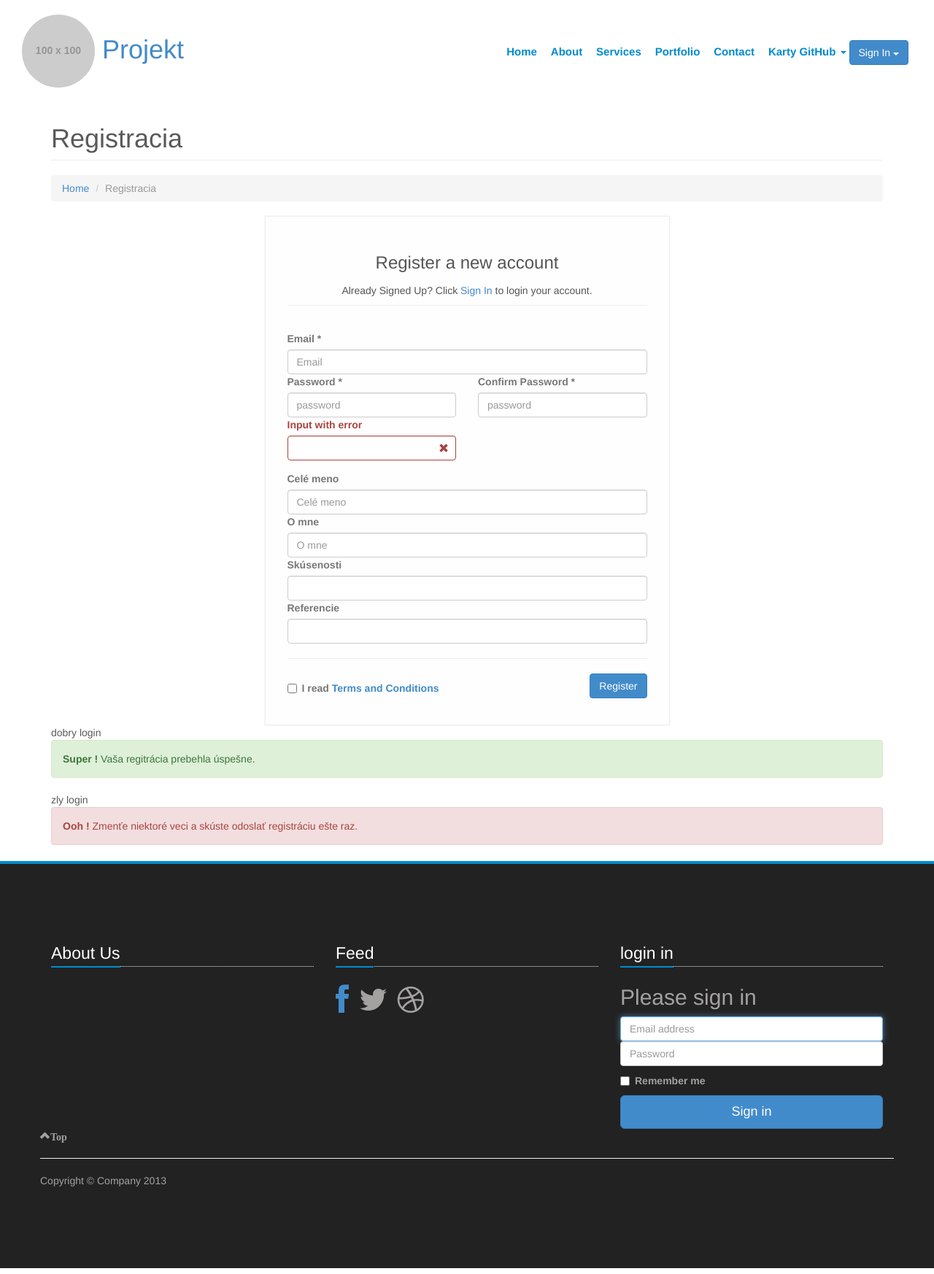
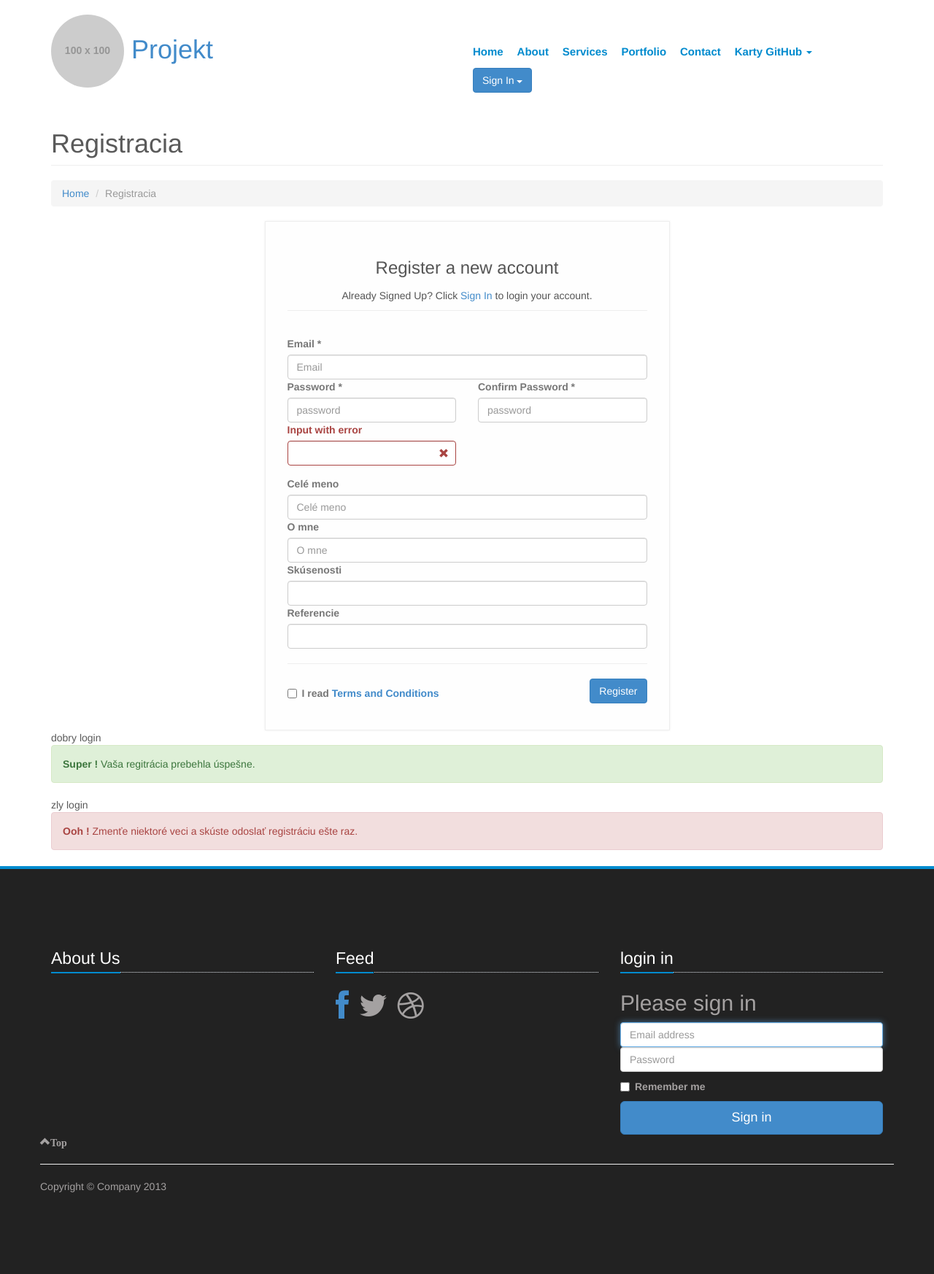
Before and after one commit to UMBTeamProject/UMBTeamProject, a PHP site: page /reg.html in a window 1280 px wide. Shown: the whole page at 73% size. Run offline with PHP 8.4, Linux system fonts and the light colour scheme; grey boxes labelled with a size stand in for pictures from a placeholder-image service; some libraries are stand-ins or nearby versions.

Commit message:
#36 oprava 1 a 2 bodu

```diff
--- a/Template/css/cover.css
+++ b/Template/css/cover.css
@@ -47,8 +47,7 @@ html,
  * Header
  */
 .masthead-brand {
-  /*margin-top: 10px;
-  margin-bottom: 10px;  */
+  margin-left: -15px;
 
 }
 
@@ -85,7 +84,7 @@ html,
 
 @media (min-width: 768px) {
   .masthead-brand {
-    float: left;
+
 
 
   }
@@ -97,8 +96,8 @@ html,
    }
 
   .masthead-nav {
-    float: right;
-    margin-right: 35px;
+    /*float: right; */
+   margin-left: 88px;
   }
 }
 
--- a/Template/reg.html
+++ b/Template/reg.html
@@ -20,16 +20,18 @@
 </head>
 
 <body>
+ <div class="container">
 
-<div class="masthead clearfix">
-
-            <div class="masthead-brand">
+       <div class="col-md-3 col-xs-2">
+          <div class="masthead-brand">
             <a href="./"><h1>
             <img class="img-circle" src="http://placehold.it/100x100" alt="logo" >  Projekt</h1>
             </a>
-            </div>
-
-            <ul class="nav masthead-nav">
+          </div>
+       </div>
+       <div class="col-md-2"></div>
+       <div class="col-md-7 col-xs-10">
+          <ul class="nav masthead-nav">
                 <li><a href="#top">Home</a>
             </li>
             <li><a href="#about">About</a>
@@ -56,13 +58,14 @@
                       <button type="button" class="btn btn-primary dropdown-toggle" data-toggle="dropdown">Sign In <span class="caret"></span>
                       </button>
                         <ul class="dropdown-menu" role="menu">
-                          <li><a href="index.html#login">Login</a></li>
+                          <li><a href="#login">Login</a></li>
                           <li><a href="reg.html">Register</a></li>
                         </ul>
                   </div>
-        </ul>
+          </ul>
+         </div>
 
-        </div>
+    </div>
 
  <div class="container">
     <div class="row">
```
Also changed, not shown: Template/about.html (+12 -9 lines), Template/index.html (+10 -7 lines), Template/index_login.html (+8 -6 lines), Template/profil.html (+8 -6 lines), Template/projekt.html (+9 -5 lines), Template/projekt_d.html (+8 -6 lines), Template/uloha_d.html (+8 -6 lines).
